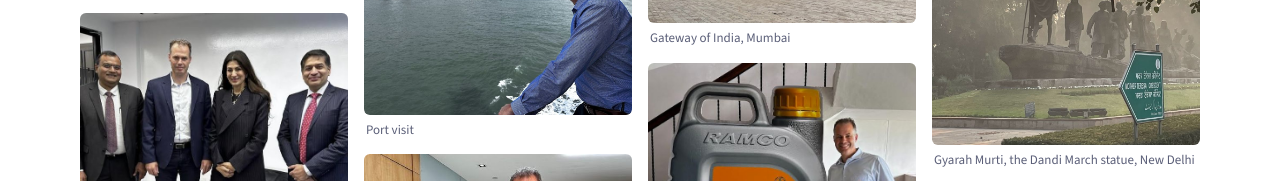
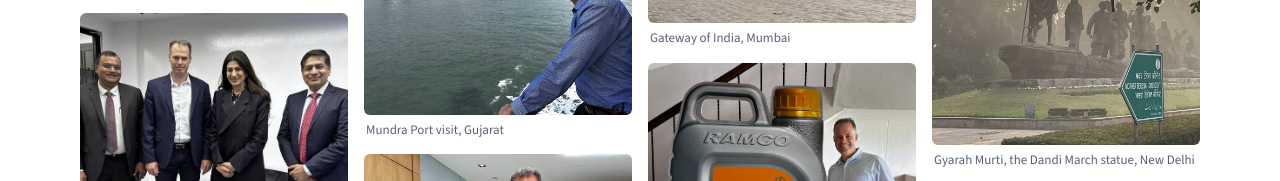
Before and after one commit to wesleyrichards-bit/emerging-indian-century, a plain HTML site: page index.html in a window 1280 px wide. Shown: the part 6493-6674 px from the top of the page. Drawn offline with nearby package versions, Linux system fonts and the light colour scheme.

Commit message:
Caption: Mundra Port visit
Co-Authored-By: Claude Opus 5.5 <noreply@anthropic.com>
Claude-Session: https://claude.ai/code/session_01FKLcBX4k2GyU7CP8ahnue7

```diff
--- a/index.html
+++ b/index.html
@@ -377,7 +377,7 @@ footer .wrap { padding: 28px 0; display: flex; justify-content: space-between; g
         <figure class="g-item"><button type="button" class="g-open" data-src="gallery/go-mmt.jpg" data-cap="go-mmt Group: MakeMyTrip, Goibibo, redBus" aria-label="Enlarge photo: go-mmt Group: MakeMyTrip, Goibibo, redBus"><img src="gallery/go-mmt.jpg" alt="go-mmt Group: MakeMyTrip, Goibibo, redBus" width="835" height="737" loading="lazy"></button><figcaption>go-mmt Group: MakeMyTrip, Goibibo, redBus</figcaption></figure>
         <figure class="g-item"><button type="button" class="g-open" data-src="gallery/india-gate.jpg" data-cap="India Gate, New Delhi" aria-label="Enlarge photo: India Gate, New Delhi"><img src="gallery/india-gate.jpg" alt="India Gate, New Delhi" width="1000" height="750" loading="lazy"></button><figcaption>India Gate, New Delhi</figcaption></figure>
         <figure class="g-item"><button type="button" class="g-open" data-src="gallery/bira91.jpg" data-cap="Bira 91" aria-label="Enlarge photo: Bira 91"><img src="gallery/bira91.jpg" alt="Bira 91" width="676" height="884" loading="lazy"></button><figcaption>Bira 91</figcaption></figure>
-        <figure class="g-item"><button type="button" class="g-open" data-src="gallery/port.jpg" data-cap="Port visit" aria-label="Enlarge photo: Port visit"><img src="gallery/port.jpg" alt="Port visit" width="1000" height="760" loading="lazy"></button><figcaption>Port visit</figcaption></figure>
+        <figure class="g-item"><button type="button" class="g-open" data-src="gallery/port.jpg" data-cap="Mundra Port visit, Gujarat" aria-label="Enlarge photo: Mundra Port visit, Gujarat"><img src="gallery/port.jpg" alt="Mundra Port visit, Gujarat" width="1000" height="760" loading="lazy"></button><figcaption>Mundra Port visit, Gujarat</figcaption></figure>
         <figure class="g-item"><button type="button" class="g-open" data-src="gallery/hdfc-amc.jpg" data-cap="HDFC Asset Management" aria-label="Enlarge photo: HDFC Asset Management"><img src="gallery/hdfc-amc.jpg" alt="HDFC Asset Management" width="524" height="518" loading="lazy"></button><figcaption>HDFC Asset Management</figcaption></figure>
         <figure class="g-item"><button type="button" class="g-open" data-src="gallery/amer-fort.jpg" data-cap="Amer Fort, Jaipur" aria-label="Enlarge photo: Amer Fort, Jaipur"><img src="gallery/amer-fort.jpg" alt="Amer Fort, Jaipur" width="1000" height="676" loading="lazy"></button><figcaption>Amer Fort, Jaipur</figcaption></figure>
         <figure class="g-item"><button type="button" class="g-open" data-src="gallery/welspun-flooring.jpg" data-cap="Welspun Flooring" aria-label="Enlarge photo: Welspun Flooring"><img src="gallery/welspun-flooring.jpg" alt="Welspun Flooring" width="772" height="755" loading="lazy"></button><figcaption>Welspun Flooring</figcaption></figure>
```
